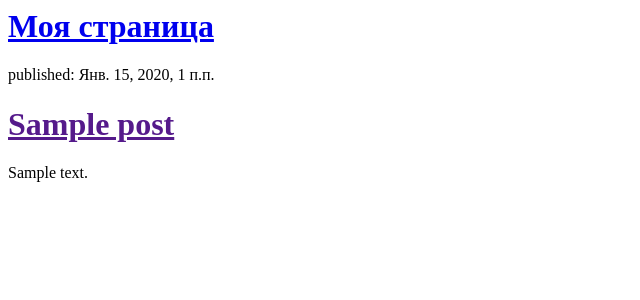
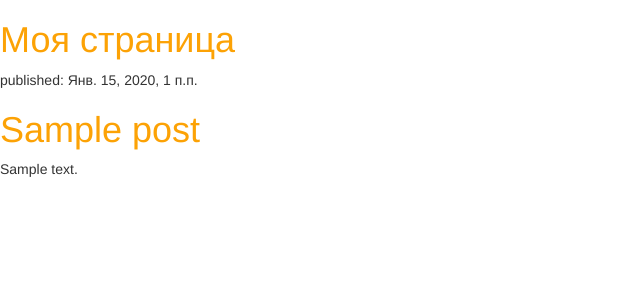
Before and after one commit to Alvarand/Django, a Django app: page / in a window 1280 px wide. Shown: the top 300 px of the page, without its empty margins (0-640 px from the left). Run offline with Django 3.2, Linux system fonts and the light colour scheme; tables that the repository leaves empty hold one stand-in row (values such as "Sample post"); some libraries are stand-ins or nearby versions.

Commit message:
static file (css)

```diff
--- /dev/null
+++ b/blog/static/css/blog.css
@@ -0,0 +1,3 @@
+h1 a {
+    color: #FCA205;
+}
--- a/blog/templates/blog/post_list.html
+++ b/blog/templates/blog/post_list.html
@@ -1,6 +1,10 @@
+{% load static %}
 <html>
     <head>
         <title>Моя страница</title>
+        <link rel="stylesheet" href="//maxcdn.bootstrapcdn.com/bootstrap/3.2.0/css/bootstrap.min.css">
+        <link rel="stylesheet" href="//maxcdn.bootstrapcdn.com/bootstrap/3.2.0/css/bootstrap-theme.min.css">
+        <link rel="stylesheet" href="{% static 'css/blog.css' %}">
     </head>
     <body>
         <div>
--- a/mysite/settings.py
+++ b/mysite/settings.py
@@ -24,7 +24,7 @@ BASE_DIR = Path(__file__).resolve().parent.parent
 SECRET_KEY = '5yc)y7#f2=ngq$^e5iw_9*k54(zt!j1*00j#b6%62z%=nf&fas'
 
 # SECURITY WARNING: don't run with debug turned on in production!
-DEBUG = False
+DEBUG = True
 
 ALLOWED_HOSTS = ['127.0.0.1', '.pythonanywhere.com']
 
```
